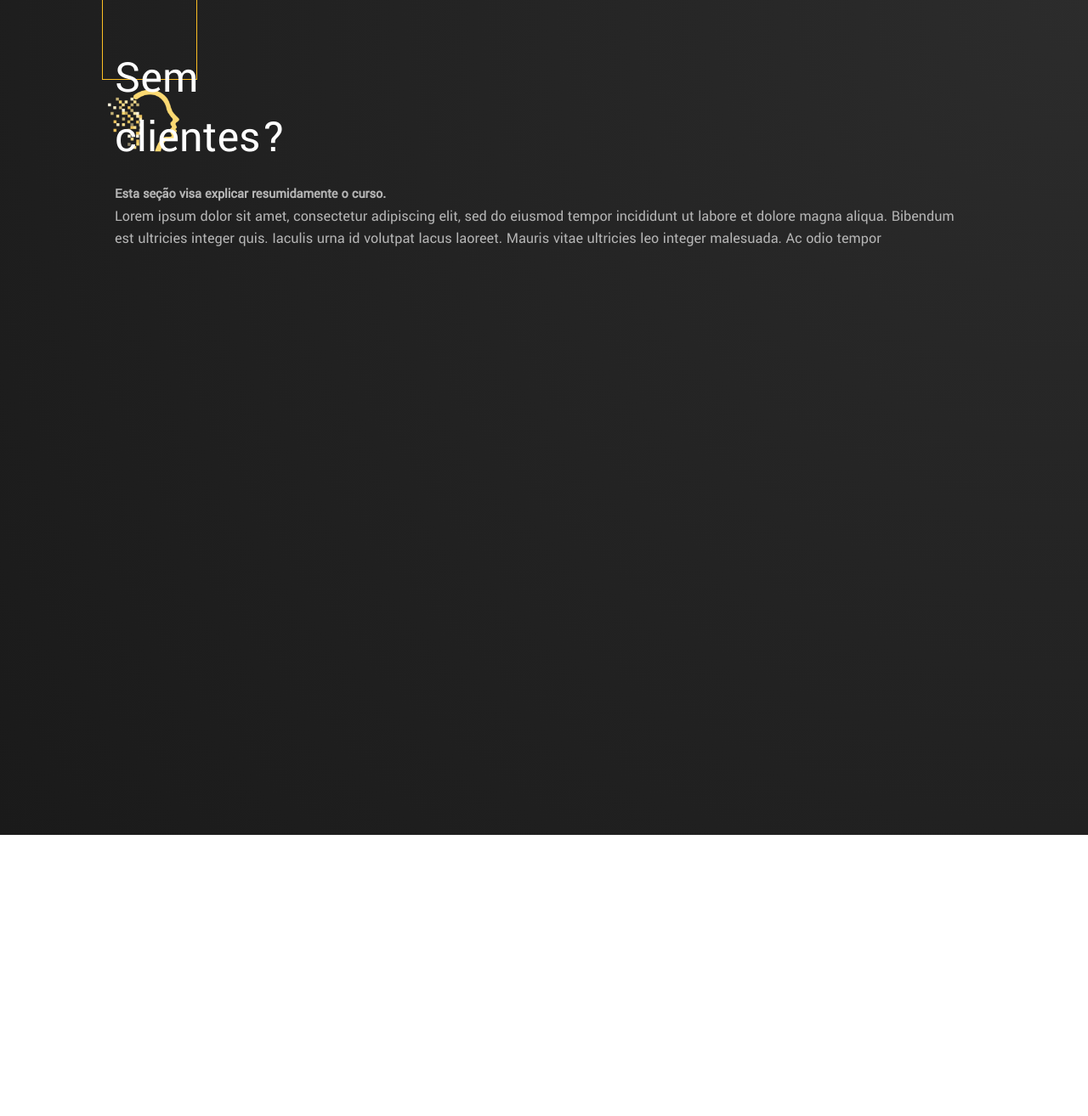
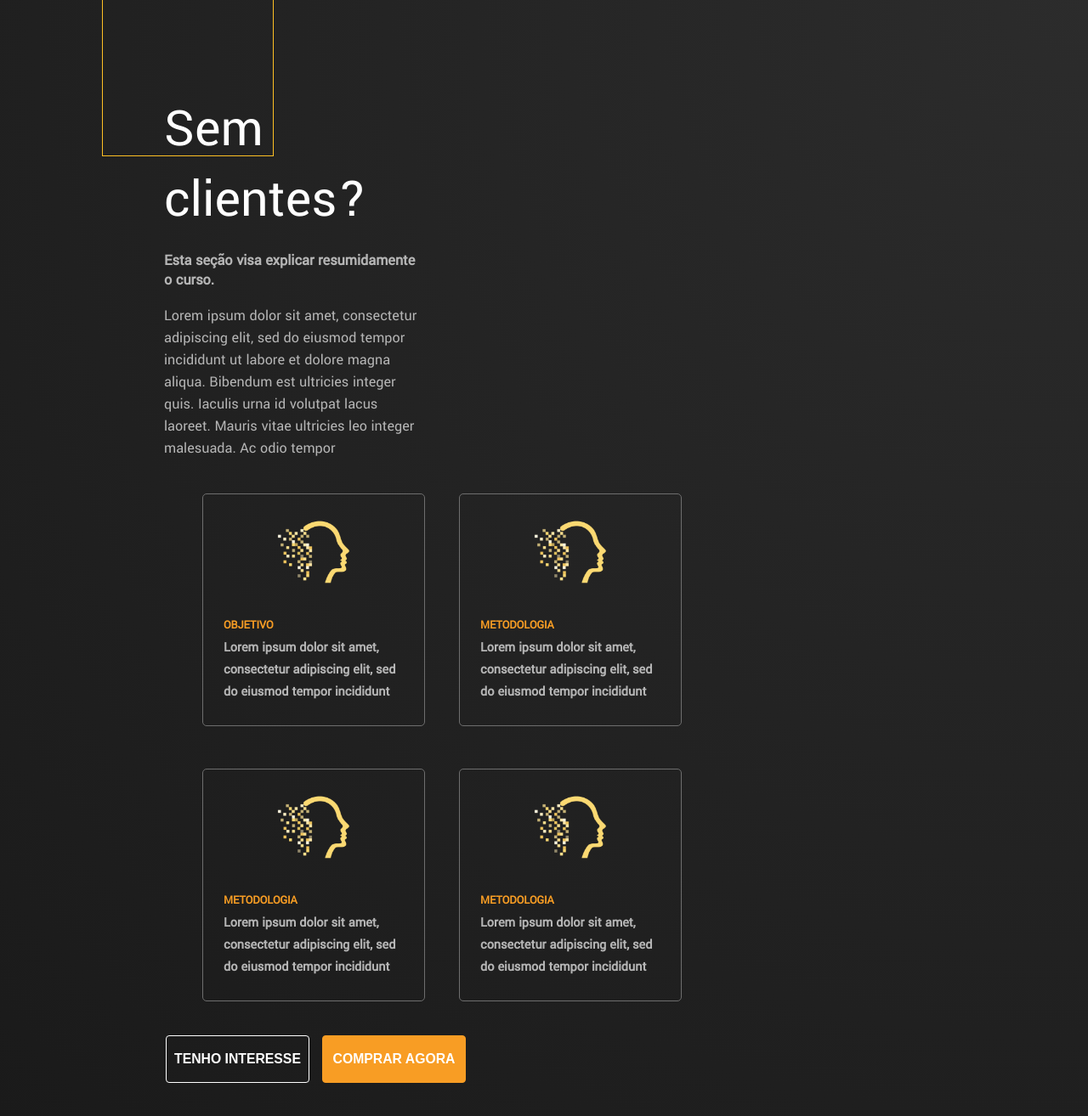
Before and after one commit to guivillar/projeto2, a plain HTML site: page index.html in a window 1280 px wide. Shown: the part 828-2142 px from the top of the page at 85% size. Before the commit the page ends 1811 px from the top, so only its background shows below. Drawn offline with Linux system fonts and the light colour scheme.

Commit message:
Correcao Hero e section Resumo mobile finalizada (desk quebrado)

```diff
--- a/css/common.css
+++ b/css/common.css
@@ -12,7 +12,6 @@ body{
     background: radial-gradient(circle at 100% 0%, #2C2C2C 0%, #1A1A1A 100%);
 }
 
-@media (min-width: 360px){
 .container{
     margin: 0 15px;
 }
@@ -86,7 +85,7 @@ body{
     width: 169px;
     height: 56px;
 }
-}
+
 
 @media (min-width: 768px){
     .container{
--- a/css/hero.css
+++ b/css/hero.css
@@ -1,4 +1,3 @@
-@media (min-width: 360px){
 .div-hero{
     margin-top: 15px;
     display: flex;
@@ -35,7 +34,7 @@
 .hero .div-hero .div-botoes-hero .btn{
     margin-top: 20px;
 }
-}
+
 
 @media (min-width: 1200px){
     .logo-hero{
--- a/css/resumo-curso.css
+++ b/css/resumo-curso.css
@@ -1,8 +1,3 @@
-@media (min-width: 360px){
-    .resumo-curso{
-        height: 1000px;
-    }
-
 .div-resumo-curso{
     position: relative;
     background: none;
@@ -11,20 +6,19 @@
 }
 
 .div-texto-borda{
-        max-width: 110px;
+    width: 110px;
     height: 110px;
     z-index: 1;
     background: none;
-        position: relative;
+    position: absolute;
 }
 
 .div-titulo-resumo{
-        position: absolute;
+    position: relative;
     z-index: 2;
     background: none;
     top: 20px;
-        left: 15px;
-        right: 15px;
+    margin-left: 17px;
 }
 
 .div-titulo-resumo .titulo-h1{
@@ -35,4 +29,120 @@
     line-height: 26px;
 }
 
+.div-card-resumo{
+    display: flex;
+    flex-direction: column;
+    align-items: center;
 }
+
+.card-resumo{
+    border: 1px solid #6E6E6E;
+    border-radius: 5px;
+    display: flex;
+    flex-direction: column;
+    align-items: center;
+    max-width: 260px;
+    padding: 20px 0 10px 0;
+    margin-top: 50px;
+}
+
+.card-resumo .img-card-resumo{
+    max-width: 100px;
+}
+
+.div-texto-card-resumo{
+    align-self: flex-start;
+    margin-top: 15px;
+    padding: 0 24px;
+}
+
+.div-texto-card-resumo .subtitulo-2{
+    text-transform: uppercase;
+    font-size: 14px;
+    font-weight: bold;
+    margin-bottom: 0;
+}
+
+.div-texto-card-resumo .conteudo-card-resumo.body-1{
+    font-weight: bold;
+    line-height: 26px;
+    font-size: 16px;
+    margin-top: 5px;
+}
+
+.div-botoes-resumo{
+    display: flex;
+    flex-direction: column;
+    align-items: center;
+    margin: 40px 0 60px 0;
+}
+
+.div-botoes-resumo .btn{
+    margin-top: 30px;
+}
+
+@media (min-width: 768px){
+    .div-titulo-resumo .titulo-h1{
+        margin-top: 35px;
+    }
+
+    .div-card-resumo{
+        flex-direction: row;
+        flex-wrap: wrap;
+        align-items: center;
+        justify-content: center;
+    }
+
+    .card-resumo{
+        margin: 50px 20px 0;
+    }
+}
+
+@media (min-width: 1200px){
+    .div-resumo-curso{
+        flex-direction: row;
+        flex-wrap: wrap;
+    }
+
+    .div-texto-borda{
+        width: 200px;
+        height: 200px;
+    }
+
+    .div-titulo-resumo{
+        top: 93px;
+        margin-left: 73px;
+    }
+
+    .div-titulo-resumo .titulo-h1{
+        font-size: 64px;
+    }
+
+    .div-resumo-curso.container .div-textos{
+        max-width: 400px;
+    }
+
+    .div-texto-resumo .body-2{
+        font-size: 18px;
+    }
+
+    .div-texto-resumo{
+        padding-right: 20px;
+    }
+
+    .div-card-resumo{
+        max-width: 800px;
+        margin-top: 65px;
+    }
+
+    .div-botoes-resumo{
+        display: flex;
+        flex-direction: row;
+        align-items: center;
+        margin: 40px 0 60px 60px;
+    }
+
+    .div-botoes-resumo .btn{
+        margin-top: 0;
+    }
+}
--- a/index.html
+++ b/index.html
@@ -21,25 +21,57 @@
                     <p class="body-1">Lorem ipsum dolor sit amet, consectetur adipiscing elit, sed do eiusmod tempor incididunt ut labore et dolore</p>
                 </div>
                 <div class="div-botoes-hero">
-                    <button id="interesse" class="btn-sfundo"> tenho interesse</button>
-                    <button id="comprar" class="btn"> comprar agora</button>
+                    <button id="interesse" class="btn-sfundo" href="#"> tenho interesse</button>
+                    <button id="comprar" class="btn" href="#"> comprar agora</button>
                 </div>
             </div>
         </section>
         <section class="resumo-curso fundo-gradiente">
             <div class="div-resumo-curso container">
-                <div class="borda-laranja div-texto-borda">
-                </div>
-                <div class="div-titulo-resumo">
-                    <p class="titulo-h1">Sem<br>clientes?</p>
-                    <div class="div-texto-resumo">
-                        <p class="body-1"><span class="body-2">Esta seção visa explicar resumidamente o curso.</span><br>Lorem ipsum dolor sit amet, consectetur adipiscing elit, sed do eiusmod tempor incididunt ut labore et dolore magna aliqua. Bibendum est ultricies integer quis. Iaculis urna id volutpat lacus laoreet. Mauris vitae ultricies leo integer malesuada. Ac odio tempor</p>
+                <div class="div-textos">
+                    <div class="borda-laranja div-texto-borda">
+                    </div>
+                    <div class="div-titulo-resumo">
+                        <p class="titulo-h1">Sem<br>clientes?</p>
+                        <div class="div-texto-resumo">
+                            <p class="body-2">Esta seção visa explicar resumidamente o curso.</p>
+                            <p class="body-1">Lorem ipsum dolor sit amet, consectetur adipiscing elit, sed do eiusmod tempor incididunt ut labore et dolore magna aliqua. Bibendum est ultricies integer quis. Iaculis urna id volutpat lacus laoreet. Mauris vitae ultricies leo integer malesuada. Ac odio tempor</p>
+                        </div>
                     </div>
                 </div>
-                <div>
-                    <div>
-                        <img src="assets/Oratória Digital Logo.png">
+                <div class="div-card-resumo">
+                    <div class="card-resumo">
+                        <img class="img-card-resumo" src="assets/Oratória Digital Logo.png">
+                        <div class="div-texto-card-resumo">
+                            <p class="subtitulo-2">Objetivo</p>
+                            <p class="conteudo-card-resumo body-1">Lorem ipsum dolor sit amet, consectetur adipiscing elit, sed do eiusmod tempor incididunt</p>
+                        </div>
                     </div>
+                    <div class="card-resumo">
+                        <img class="img-card-resumo" src="assets/Oratória Digital Logo.png">
+                        <div class="div-texto-card-resumo">
+                            <p class="subtitulo-2">Metodologia</p>
+                            <p class="conteudo-card-resumo body-1">Lorem ipsum dolor sit amet, consectetur adipiscing elit, sed do eiusmod tempor incididunt</p>
+                        </div>
+                    </div>
+                    <div class="card-resumo">
+                        <img class="img-card-resumo" src="assets/Oratória Digital Logo.png">
+                        <div class="div-texto-card-resumo">
+                            <p class="subtitulo-2">Metodologia</p>
+                            <p class="conteudo-card-resumo body-1">Lorem ipsum dolor sit amet, consectetur adipiscing elit, sed do eiusmod tempor incididunt</p>
+                        </div>
+                    </div>
+                    <div class="card-resumo">
+                        <img class="img-card-resumo" src="assets/Oratória Digital Logo.png">
+                        <div class="div-texto-card-resumo">
+                            <p class="subtitulo-2">Metodologia</p>
+                            <p class="conteudo-card-resumo body-1">Lorem ipsum dolor sit amet, consectetur adipiscing elit, sed do eiusmod tempor incididunt</p>
+                        </div>
+                    </div>
+                </div>
+                <div class="div-botoes-resumo">
+                    <button id="interesse" class="btn-sfundo" href="#"> tenho interesse</button>
+                    <button id="comprar" class="btn" href="#"> comprar agora</button>
                 </div>
             </div>
         </section>
```
Lines whose indentation alone changed are shown as unchanged.
